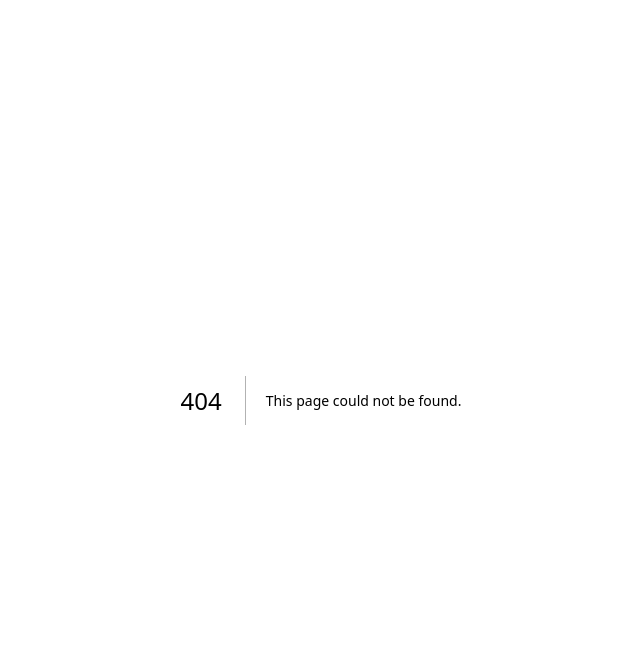
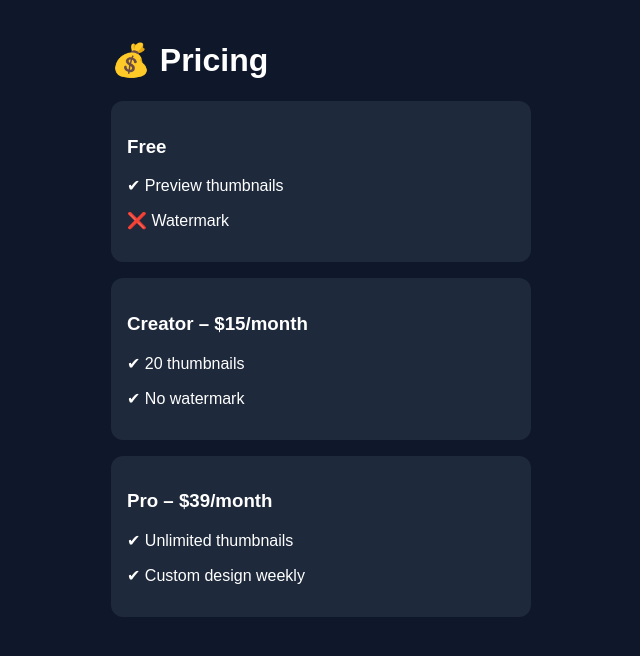
Before and after one commit to yooneaintchue161287-beep/thumbnails-generator-design-service, a Next.js app: page /pricing in a window 1280 px wide. Before the commit this address had no page. Shown: the top 656 px of the page, without its empty margins (319-959 px from the left). Built offline with nearby package versions, Linux system fonts and the light colour scheme.

Commit message:
Create page.js

```diff
--- /dev/null
+++ b/app/pricing/page.js
@@ -0,0 +1,25 @@
+export default function Pricing() {
+  return (
+    <div className="container">
+      <h1>💰 Pricing</h1>
+
+      <div className="card">
+        <h3>Free</h3>
+        <p>✔ Preview thumbnails</p>
+        <p>❌ Watermark</p>
+      </div>
+
+      <div className="card">
+        <h3>Creator – $15/month</h3>
+        <p>✔ 20 thumbnails</p>
+        <p>✔ No watermark</p>
+      </div>
+
+      <div className="card">
+        <h3>Pro – $39/month</h3>
+        <p>✔ Unlimited thumbnails</p>
+        <p>✔ Custom design weekly</p>
+      </div>
+    </div>
+  );
+}
```
